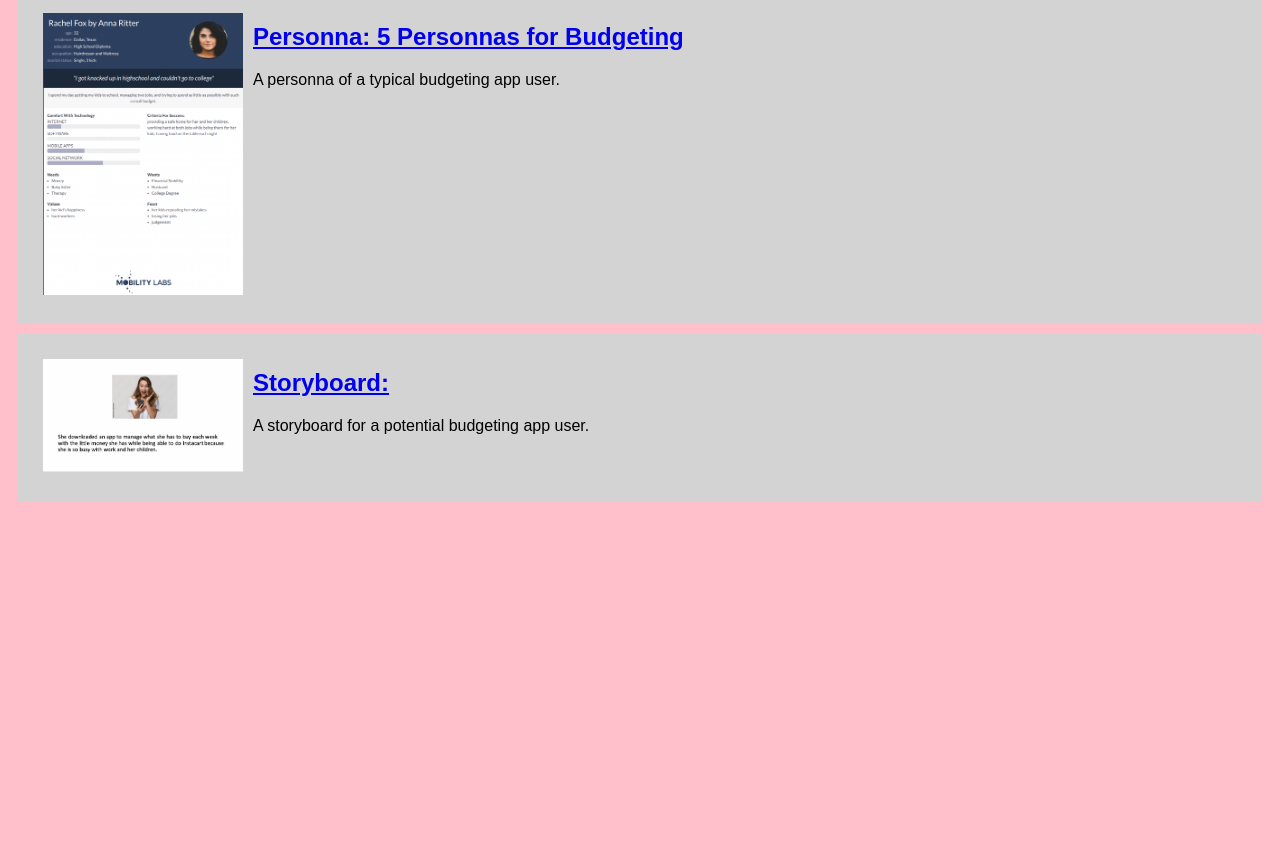
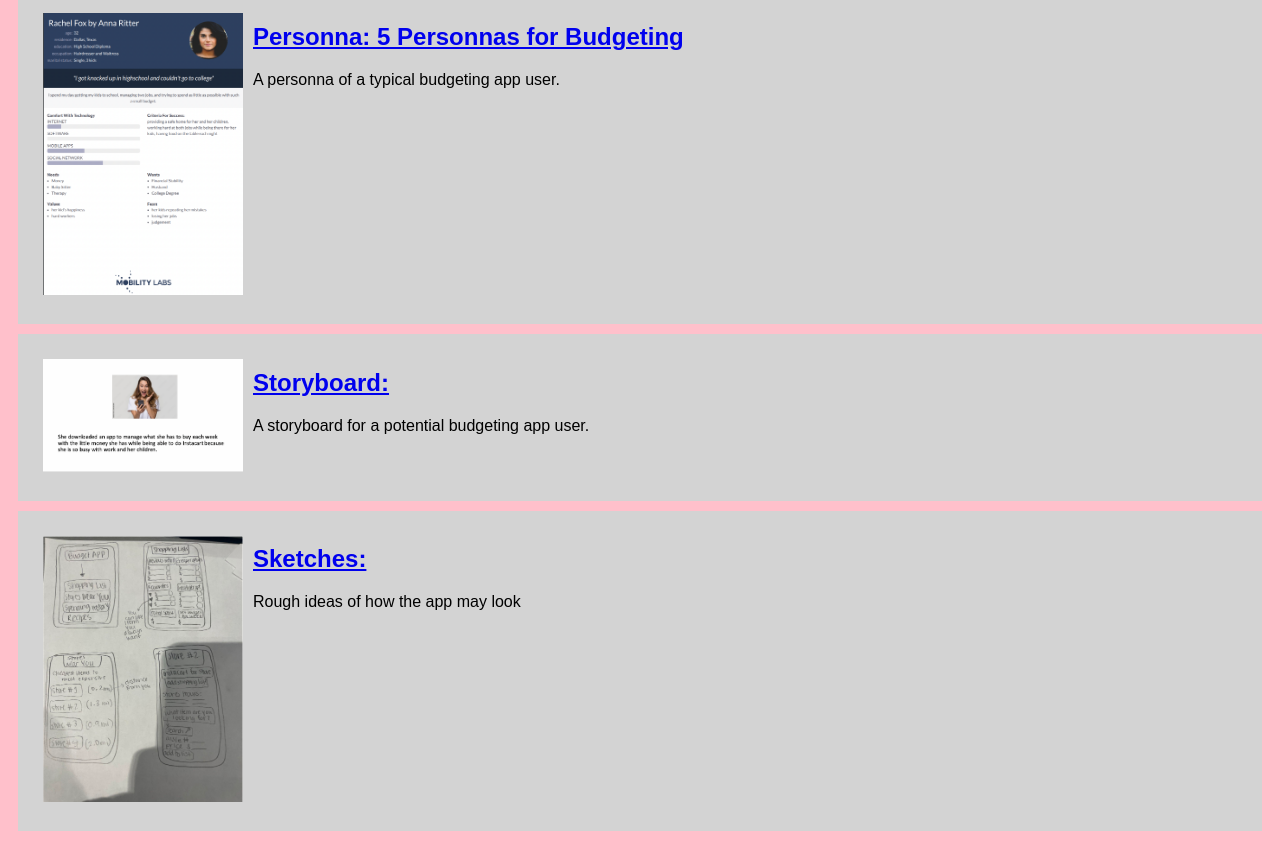
Before and after one commit to annaritter/annaritter.github.io, a plain HTML site: page index.html in a window 1280 px wide. Shown: the part 497-1338 px from the top of the page. Before the commit the page ends 1008 px from the top, so only its background shows below. Drawn offline with Linux system fonts and the light colour scheme.

Commit message:
Add files via upload

```diff
--- a/index.html
+++ b/index.html
@@ -50,5 +50,16 @@
                 </p>
             </section>
     </section>
+
+    <!... Sketches Assignment..>
+    <section class="assignment">
+            <a href="files/CSCE 190 Sketches.pdf" ><img src = "images/sketches.png"></a>
+            <section class="assignment-details">
+                <a href="files/CSCE 190 Sketches.pdf"><h2>Sketches: </h2></a>
+                <p>
+                    Rough ideas of how the app may look
+                </p>
+            </section>
+    </section>
 </body>
 </html>
```
Also changed, not shown: images/sketches.png (added), 1 other file.
